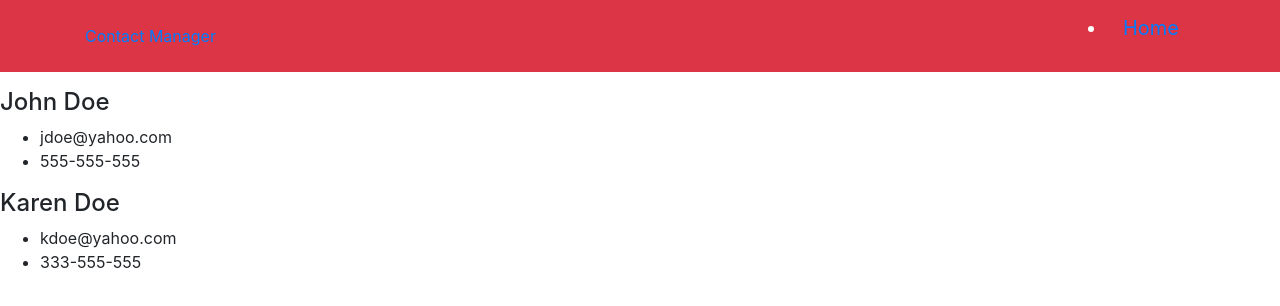
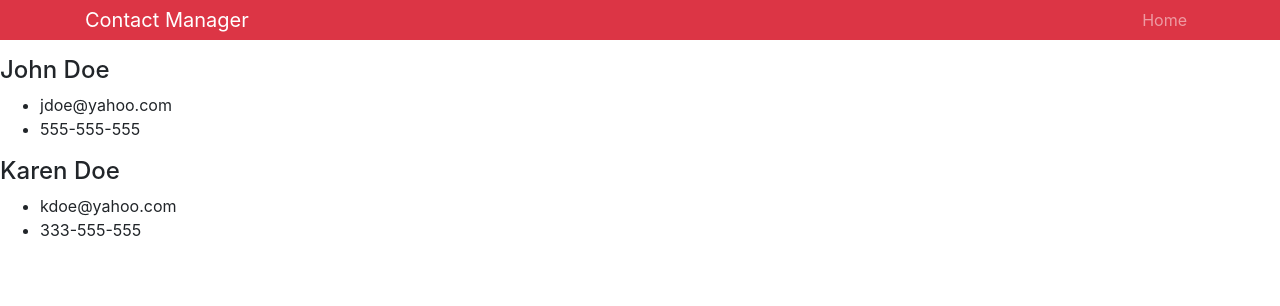
Before and after one commit to axixnix/react-contact-manager, a React (Create React App) app: page / in a window 1280 px wide. Shown: the top 306 px of the page. Built offline with nearby package versions, Linux system fonts and the light colour scheme.

Commit message:
nav bar looks okay now, I had made some mistakes in the names of some of the bootstrap classes

```diff
--- a/src/components/Header.js
+++ b/src/components/Header.js
@@ -8,11 +8,11 @@ const Header = (props) => {
   return (
     <nav className='navbar navbar-expand-sm navbar-dark bg-danger mb-3 py-0'>
       <div className='container'>
-        <a href='/' className='navbar-bran'>
+        <a href='/' className='navbar-brand'>
           {branding}
         </a>
         <div>
-          <ul className='navbar-brand mr-auto'>
+          <ul className='navbar-nav mr-auto'>
             <li className='nav-item'>
               <a href='/' className='nav-link'>Home</a>
             </li>
```
